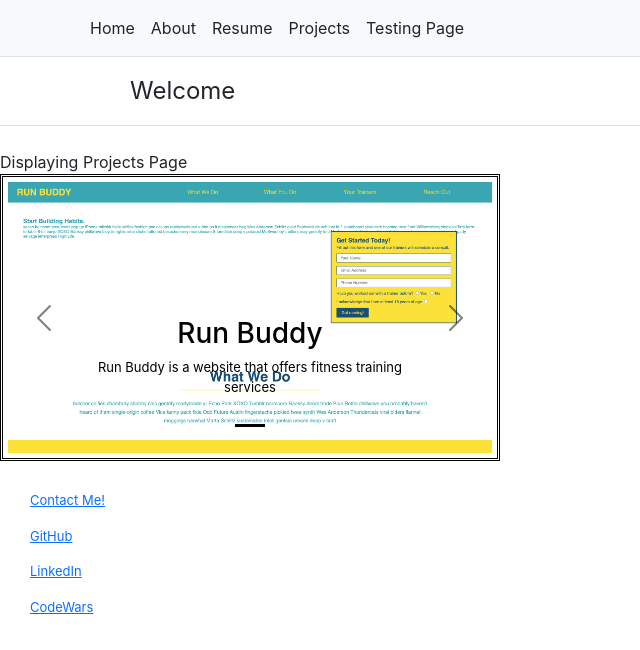
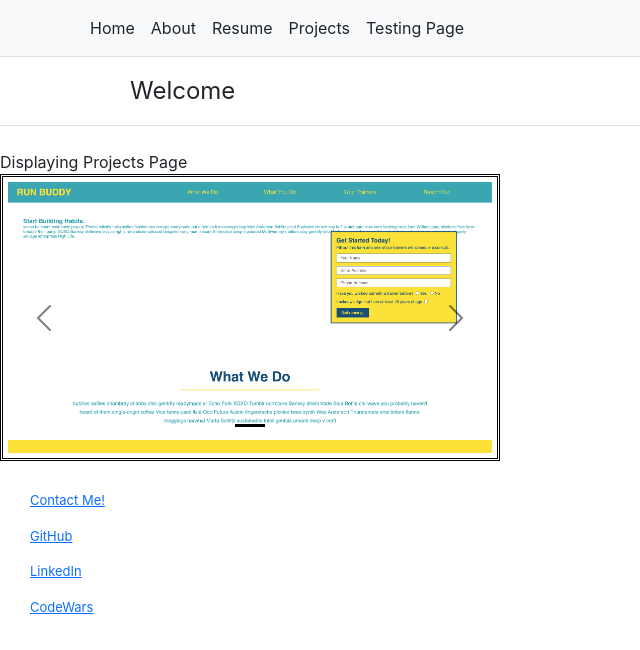
Before and after one commit to Lil-Chevy/react-web-page, a React (Create React App) app: page /Projects in a window 1280 px wide. Shown: the top 650 px of the page, without its empty margins (0-640 px from the left). Built offline with nearby package versions, Linux system fonts and the light colour scheme.

Commit message:
add array of objects to dynaically render name, descriptions, and alt tags

```diff
--- a/src/components/Carousel/index.js
+++ b/src/components/Carousel/index.js
@@ -51,7 +51,10 @@
           />
           <Carousel.Caption>
             <h3>ReadMe.md Generator</h3>
-            <p>This is the Third Slide Paragraph </p>
+            <p>
+              given answers to a list of questions, the application will produce
+              a ReadMe.md
+            </p>
           </Carousel.Caption>
         </Carousel.Item>
       </Carousel>
--- a/src/components/TestCarousel/index.js
+++ b/src/components/TestCarousel/index.js
@@ -8,24 +8,67 @@
 
 function TestingCarouselComponent(props) {
   // dynamically render photos in slides for the carousel
-  const portfolioImages = {
-    name: "Run Buddy",
-    descriptions:
-      " Run Buddy is a website that offers fitness training services",
-    alt: "slide one of project one",
-  };
+  const portfolioImages = [
+    {
+      name: "Run Buddy",
+      descriptions:
+        " Run Buddy is a website that offers fitness training services",
+      alt: "Run Buddy Project",
+    },
+    {
+      name: "Note Taker",
+      descriptions:
+        "This app is to be used for taking personal notes that can be created, updated, or deleted.",
+      alt: "Note Taker Project",
+    },
+    {
+      name: "ReadMe.md Generator",
+      descriptions:
+        "given answers to a list of questions, the application will produce a ReadMe.md",
+      alt: "Readme Generator Project",
+    },
+    {
+      name: "Work Day Scheduler",
+      descriptions:
+        "This app is used to help schedule your work day. Uses persistent data to save information",
+      alt: "Work Day Scheduler Project",
+    },
+    {
+      name: "Robot Gladiators",
+      descriptions:
+        "An MVP Project to help the user enjoy their time fighting robots",
+      alt: "Robot Gladiators Project",
+    },
+    {
+      name: "Bug Bash!",
+      descriptions:
+        "Social Media site made for problem solving code issues. Log in an post your issues!",
+      alt: "Bug Bash Website Project",
+    },
+    {
+      name: "SiteSeer",
+      descriptions:
+        "Social Media site dedicated to campers finding their next location for camping.",
+      alt: "SiteSeer Website Project",
+    },
+  ];
   return (
     <section className="carousel-container">
+      {/* carousel start */}
       <Carousel variant="dark">
-        {/* Slide One */}
+        {/* slides  */}
         <Carousel.Item>
           <img
             className="d-block w-100 firstPhoto"
+            // dynamic rendering of image
             src={Images}
             alt="slide One of project one"
           />
+          {/* captions */}
           <Carousel.Caption>
+            {/* Name Of Slide */}
             <h3>{portfolioImages.name}</h3>
+            {/* Description of Project */}
             <p>{portfolioImages.descriptions}</p>
           </Carousel.Caption>
         </Carousel.Item>
@@ -45,8 +88,10 @@
 // if (i < the number of photos) {
 // i = 0   ({[i].png})
 // }else if (var i = 0; i < Number of photos; i++) {
-//  [i].png }
+//  ../assets/portfolio/[i].png }
 //  break
 //
 //                              }}
-// something like the above ^^^^^
+
+// add href link if clicked on in the array of objects
+// study notes
```
